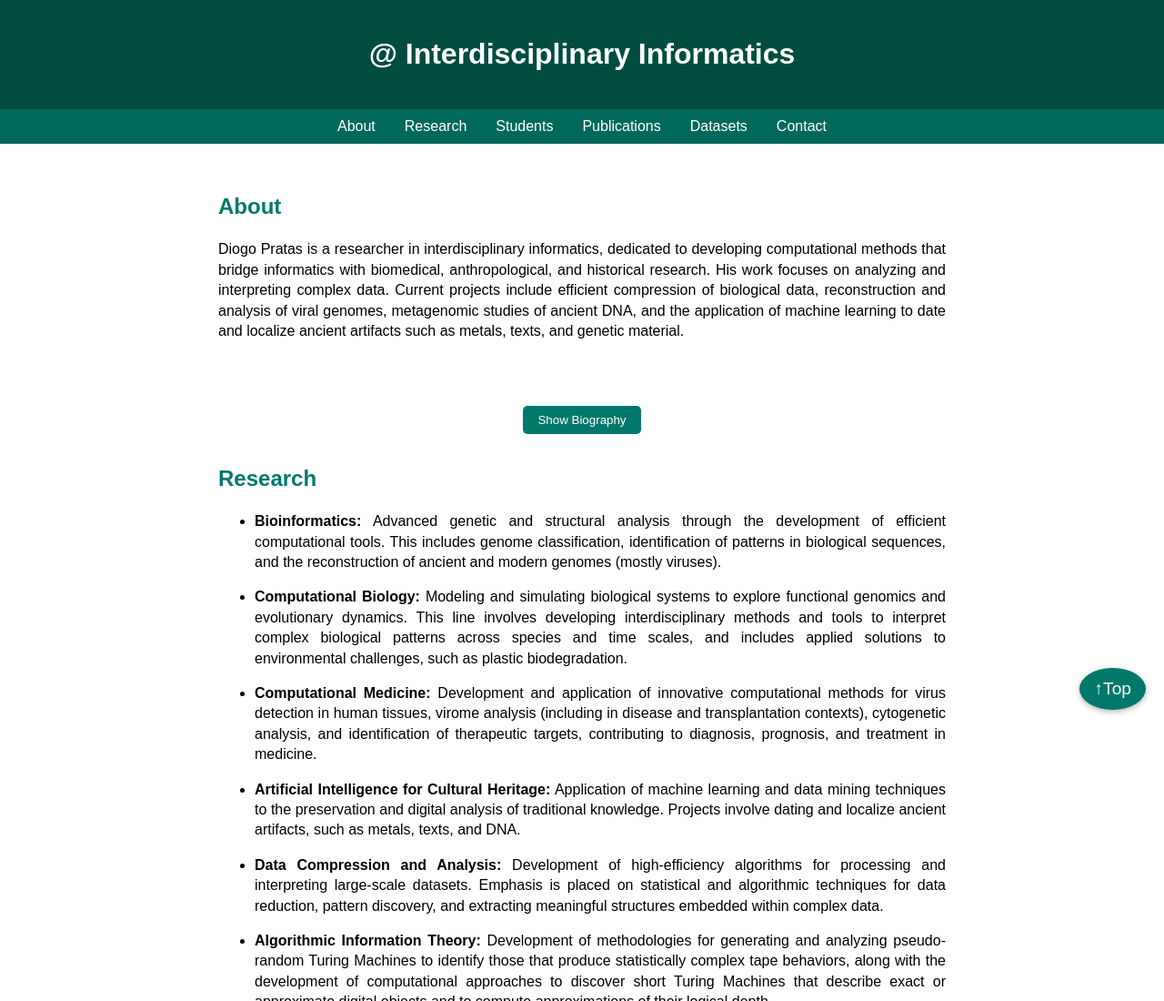
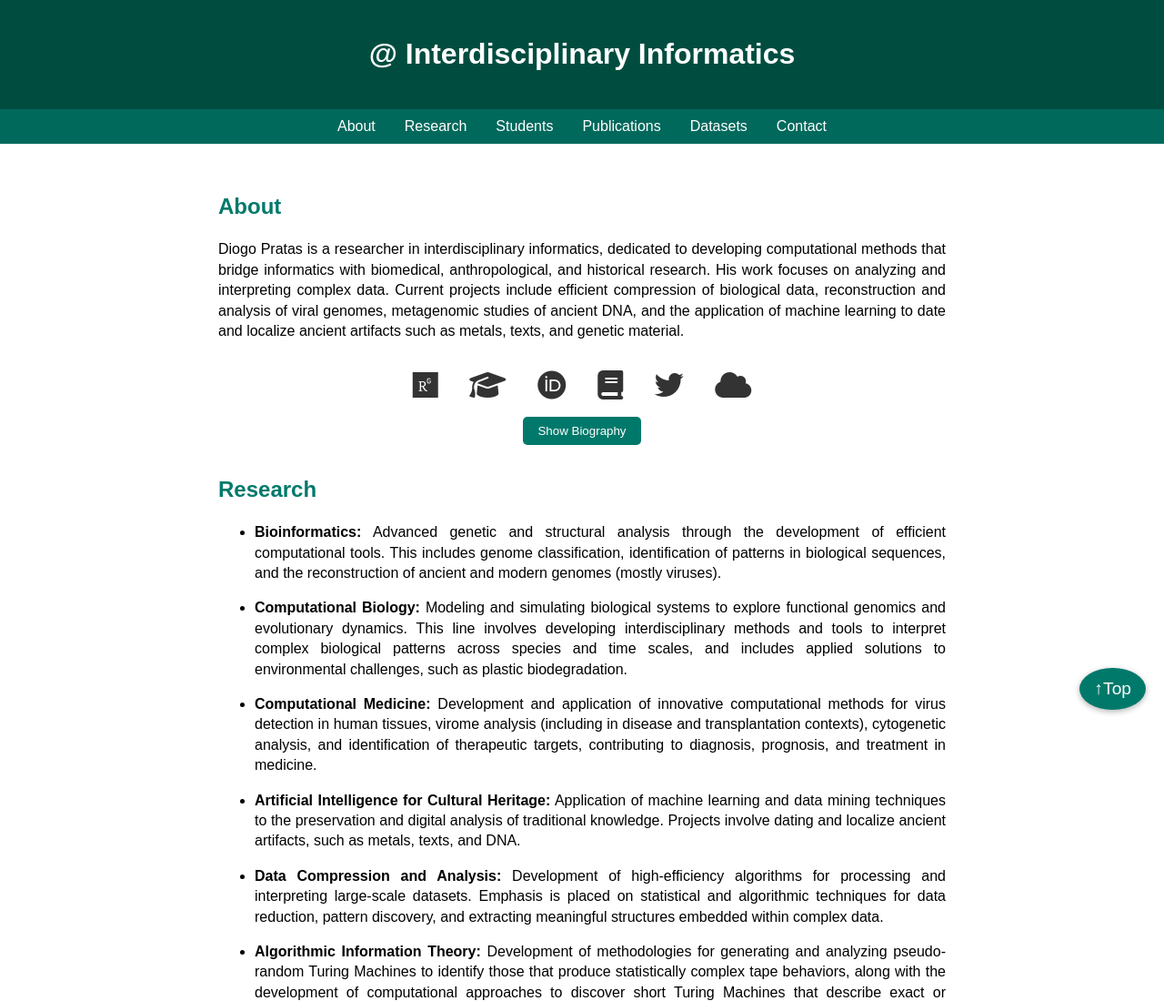
Before and after one commit to pratas/pratas.github.io, a plain HTML site: page index.html in a window 1280 px wide. Shown: the top 1100 px of the page at 91% size. Drawn offline with Linux system fonts and the light colour scheme.

Commit message:
Update index.html

```diff
--- a/index.html
+++ b/index.html
@@ -5,6 +5,7 @@
   <title>D. Pratas @ Interdisciplinary Informatics</title>
   <meta name="viewport" content="width=device-width, initial-scale=1">
   <link rel="stylesheet" href="css/styles.css">
+  <link rel="stylesheet" href="https://cdn.jsdelivr.net/npm/@fortawesome/fontawesome-free@6.5.2/css/all.min.css">
 </head>
 <body>
 
```
